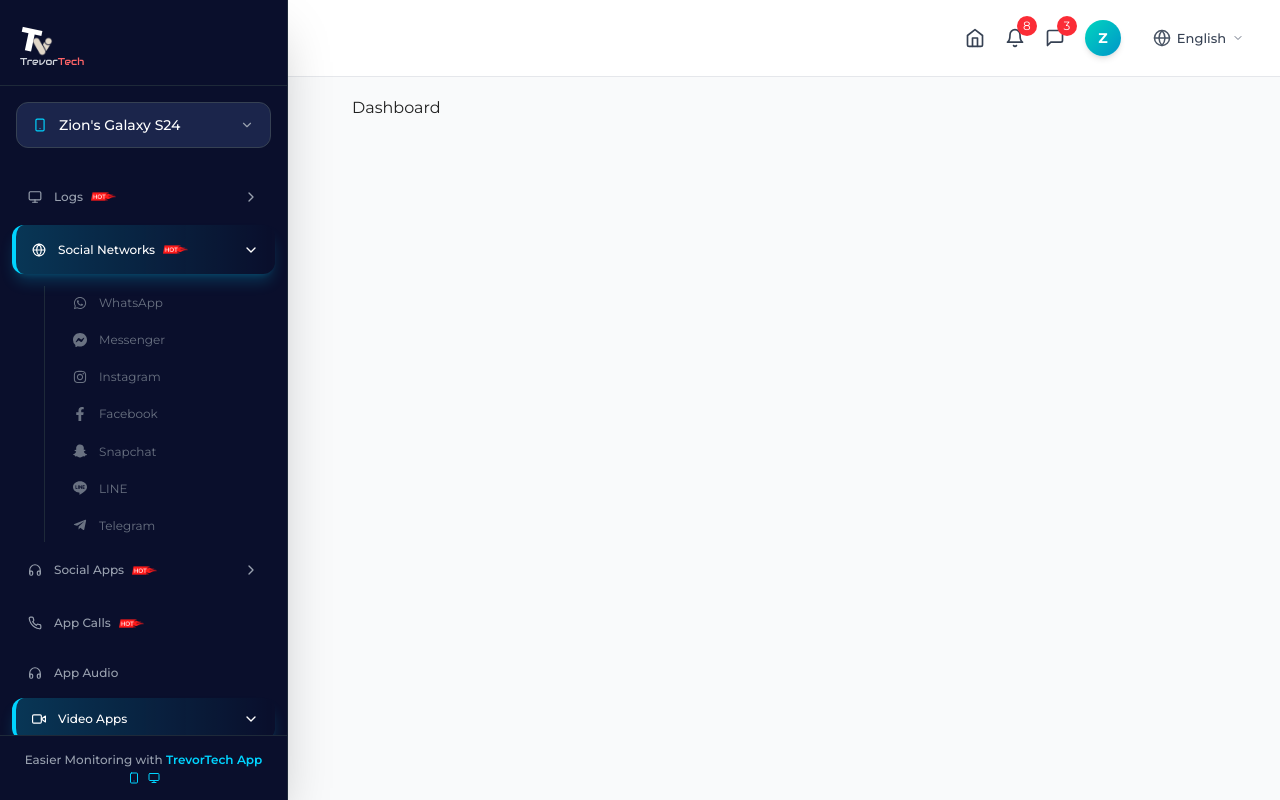
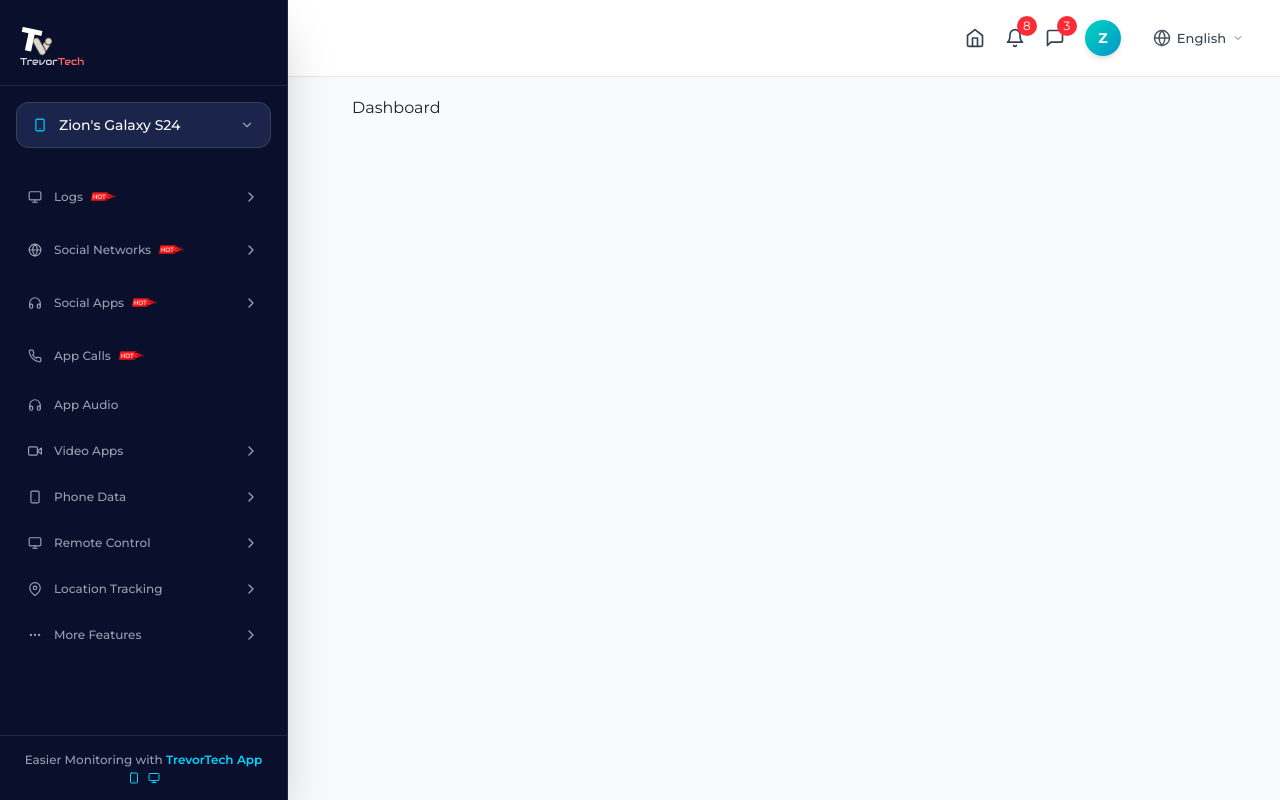
Before and after one commit to LifeofPaks/trevor-tech, a React (Vite) app: page /demo/dashboard in a window 1280 px wide. Built offline with nearby package versions, Linux system fonts and the light colour scheme; a web font is replaced by a local one.

Commit message:
updated ui

```diff
--- a/src/components/navbar/DemoNavbar.jsx
+++ b/src/components/navbar/DemoNavbar.jsx
@@ -185,14 +185,7 @@
   const [isOpen, setIsOpen] = useState(false);
   const [showDeviceModal, setShowDeviceModal] = useState(false);
   const [selectedDevice, setSelectedDevice] = useState("Zion's Galaxy S24");
-  const [openSubmenus, setOpenSubmenus] = useState([
-    "Social Networks",
-    "Video Apps",
-    "Location Tracking",
-    "Phone Data",
-    "Remote Control",
-    "More Features",
-  ]);
+const [openSubmenus, setOpenSubmenus] = useState([]);
   const location = useLocation();
 
   const languageContext = useContext(LanguageContext);
```
